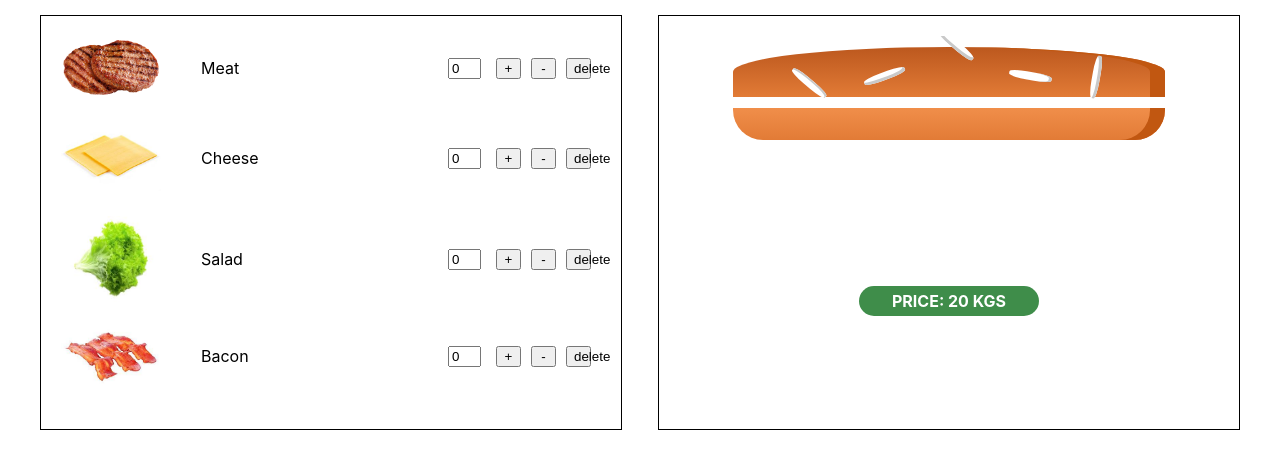
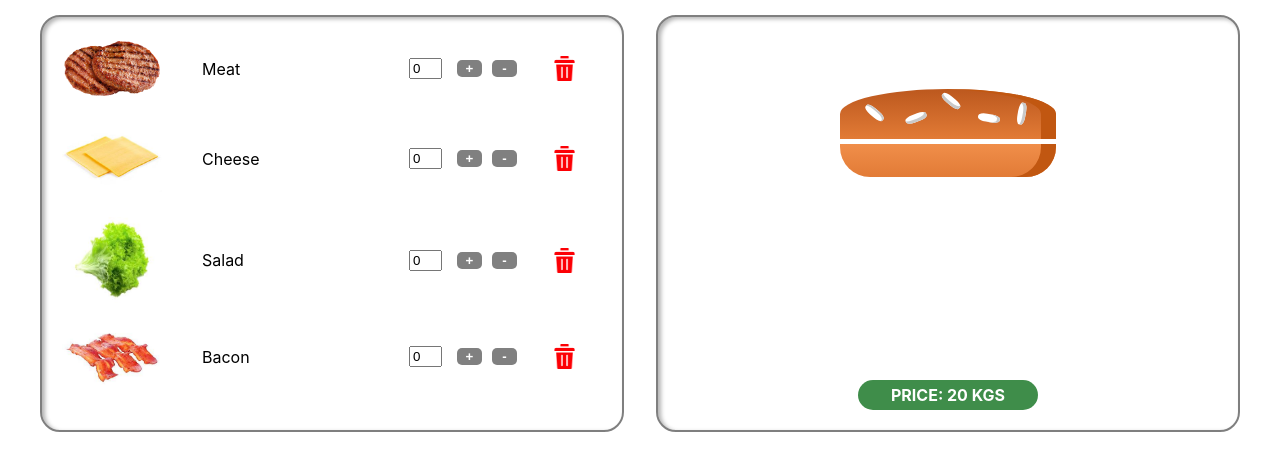
Before and after one commit to TolgonaiA/Burger-Order-lab55-, a React (Create React App) app: page / in a window 1280 px wide. Shown: the top 470 px of the page. Built offline with nearby package versions, Linux system fonts and the light colour scheme.

Commit message:
add styles

```diff
--- a/src/App.css
+++ b/src/App.css
@@ -9,6 +9,17 @@
 .Ingredients {
   width: 45%;
   height: auto;
-  border: 1px solid black;
+  border: 2px solid rgba(0,0,0,0.5);
+  box-shadow: 3px 2px 4px rgba(0,0,0,0.3) inset;
   padding: 20px;
+  border-radius: 20px;
 }
+
+.BurgerImage {
+  display: flex;
+  flex-direction: column;
+}
+
+.BurgerPic {
+  width: 50% !important;
+}
--- a/src/App.js
+++ b/src/App.js
@@ -102,7 +102,7 @@ const App = () => {
   let content = [];
   for (let i = 0; i < ingredients.length; i++) {
     for (let j = 0; j < ingredients[i].count; j++){
-      content.push(<IngredientImage name={ingredients[i].name} />)
+      content.push(<IngredientImage key={i*j} name={ingredients[i].name} />)
     }
   }
 
@@ -119,8 +119,8 @@ const App = () => {
           onDeleteClick={deleteItem}
         ></Ingredients>
       </div>
-      <div className='Ingredients'>
-        <div className="Burger">
+      <div className='Ingredients BurgerImage'>
+        <div className="Burger BurgerPic">
           <div className="BreadTop">
             <div className="Seeds1"></div>
             <div className="Seeds2"></div>
--- a/src/components/Counter/Counter.css
+++ b/src/components/Counter/Counter.css
@@ -1,5 +1,7 @@
 .Counter {
   margin-left: auto;
+  display: flex;
+  align-items: center;
 }
 
 .CounterInput {
@@ -11,4 +13,19 @@
   margin-right: 10px;
   width: 25px;
   cursor: pointer;
+  border: none;
+  background: grey;
+  border-radius: 5px;
+  color: #fff;
+  font-weight: bold;
 }
+
+.btnDelete {
+  background: url(./delete.png) no-repeat center;
+  background-size: cover;
+  border: none;
+  width: 25px;
+  height: 25px;
+  cursor: pointer;
+  margin: 0 25px;
+}
--- a/src/components/Counter/Counter.js
+++ b/src/components/Counter/Counter.js
@@ -9,7 +9,7 @@ const Counter = (props) => {
       <input type='text' value={props.value} className='CounterInput' onChange={props.onChangeInput}></input>
       <button className='CounterButton' onClick={props.onAddClick}>+</button>
       <button className='CounterButton' onClick={props.onDecreaseClick}>-</button>
-      <button className='CounterButton' onClick={props.onDeleteClick}>delete</button>
+      <button className='CounterButton btnDelete' onClick={props.onDeleteClick}></button>
     </div>
   )
 }
--- a/src/components/IngredientImage.js/IngredientImage.js
+++ b/src/components/IngredientImage.js/IngredientImage.js
@@ -9,9 +9,4 @@ const IngredientImage = (props) => {
 };
 
 
-
-
-
-
-
 export default IngredientImage;
```
Also changed, not shown: src/components/Counter/delete.png (added).
